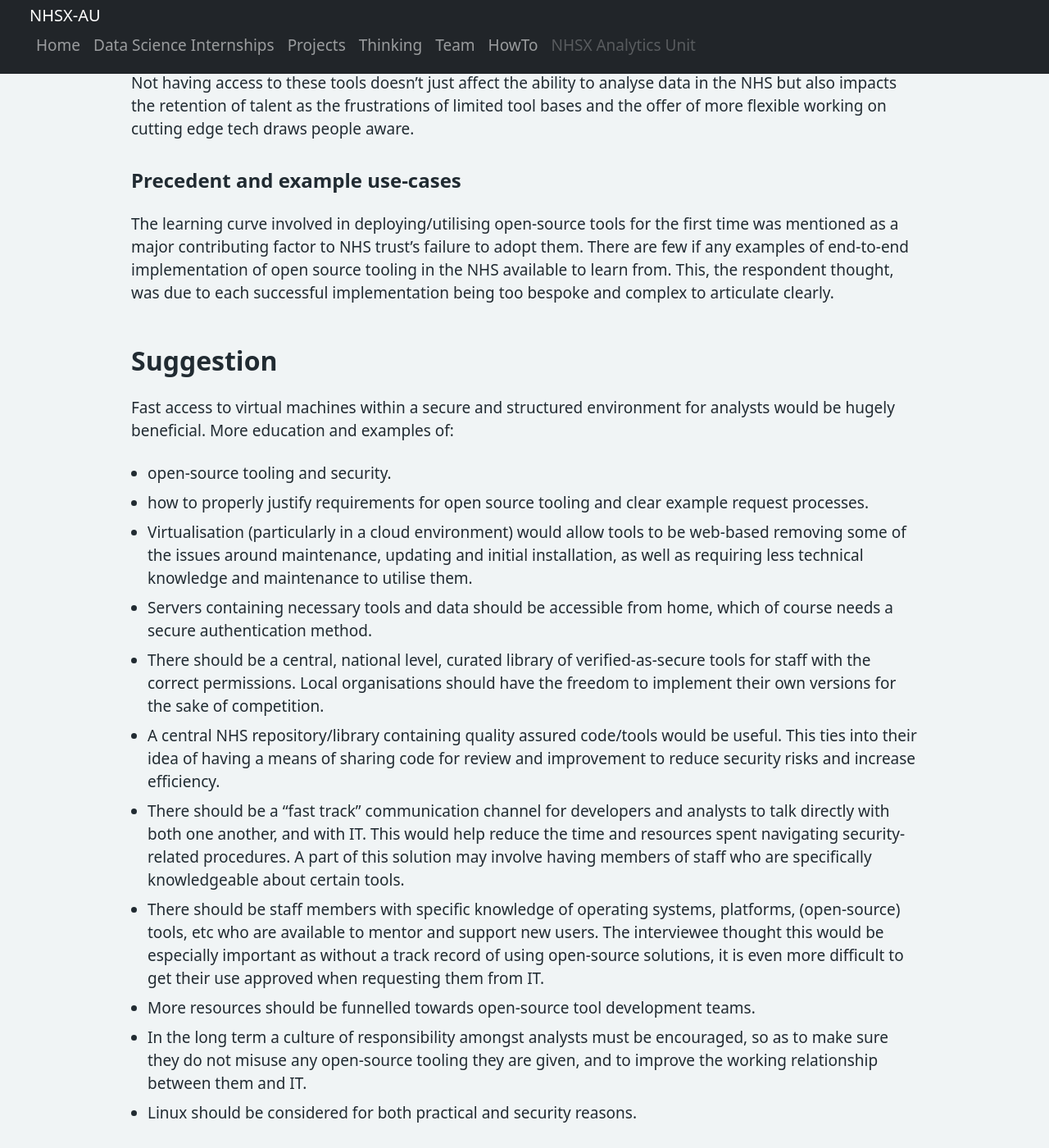
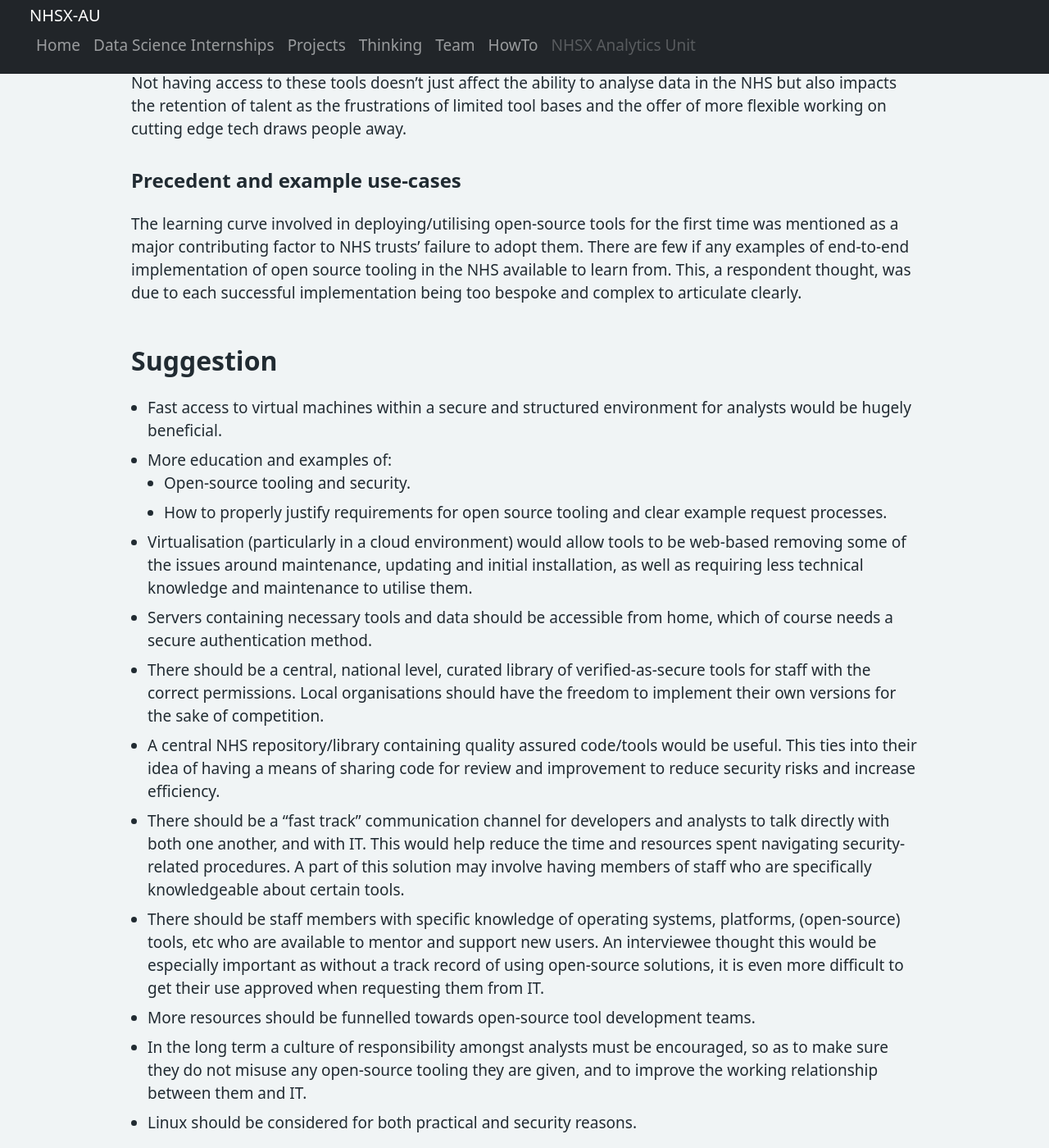
Before and after one commit to nhsx/AnalyticsUnit, a Jekyll site: the page built from expeiernces.md, in a window 1280 px wide and 1400 px high, scrolled down 1921 px. Shown: the whole window at 82% size. Built offline with Jekyll 4.4.1, drawn with Linux system fonts in a browser that asks for light colours; some of the changed text lies outside the part shown.

Commit message:
Reviewed and proof-read

```diff
--- a/expeiernces.md
+++ b/expeiernces.md
@@ -31,23 +31,23 @@ One respondent pointed out that maintaining and monitoring a tool is sometimes n
 Mentioned a couple of times was a feeling of a risk-aversion culture in the NHS leading to continuing to use outdated software and resources when safer and more efficient solutions were available.
 
 ### Shutting out talent
-Not having access to these tools doesn’t just affect the ability to analyse data in the NHS but also impacts the retention of talent as the frustrations of limited tool bases and the offer of more flexible working on cutting edge tech draws people aware.
+Not having access to these tools doesn’t just affect the ability to analyse data in the NHS but also impacts the retention of talent as the frustrations of limited tool bases and the offer of more flexible working on cutting edge tech draws people away.
 
 ### Precedent and example use-cases
-The learning curve involved in deploying/utilising open-source tools for the first time was mentioned as a major contributing factor to NHS trust’s failure to adopt them.  There are few if any examples of end-to-end implementation of open source tooling in the NHS available to learn from.  This, the respondent thought, was due to each successful implementation being too bespoke and complex to articulate clearly.
+The learning curve involved in deploying/utilising open-source tools for the first time was mentioned as a major contributing factor to NHS trusts' failure to adopt them.  There are few if any examples of end-to-end implementation of open source tooling in the NHS available to learn from.  This, a respondent thought, was due to each successful implementation being too bespoke and complex to articulate clearly.
 
 
 ## Suggestion
-Fast access to virtual machines within a secure and structured environment for analysts would be hugely beneficial.
-More education and examples of:
-- open-source tooling and security.
-- how to properly justify requirements for open source tooling and clear example request processes.
+- Fast access to virtual machines within a secure and structured environment for analysts would be hugely beneficial.
+- More education and examples of:
+  - Open-source tooling and security.
+  - How to properly justify requirements for open source tooling and clear example request processes.
 - Virtualisation (particularly in a cloud environment) would allow tools to be web-based removing some of the issues around maintenance, updating and initial installation, as well as requiring less technical knowledge and maintenance to utilise them.
 - Servers containing necessary tools and data should be accessible from home, which of course needs a secure authentication method.
 - There should be a central, national level, curated library of verified-as-secure tools for staff with the correct permissions. Local organisations should have the freedom to implement their own versions for the sake of competition.
 - A central NHS repository/library containing quality assured code/tools would be useful. This ties into their idea of having a means of sharing code for review and improvement to reduce security risks and increase efficiency.
 - There should be a “fast track” communication channel for developers and analysts to talk directly with both one another, and with IT. This would help reduce the time and resources spent navigating security-related procedures. A part of this solution may involve having members of staff who are specifically knowledgeable about certain tools.
-- There should be staff members with specific knowledge of operating systems, platforms, (open-source) tools, etc who are available to mentor and support new users. The interviewee thought this would be especially important as without a track record of using open-source solutions, it is even more difficult to get their use approved when requesting them from IT.
+- There should be staff members with specific knowledge of operating systems, platforms, (open-source) tools, etc who are available to mentor and support new users. An interviewee thought this would be especially important as without a track record of using open-source solutions, it is even more difficult to get their use approved when requesting them from IT.
 - More resources should be funnelled towards open-source tool development teams.
 - In the long term a culture of responsibility amongst analysts must be encouraged, so as to make sure they do not misuse any open-source tooling they are given, and to improve the working relationship between them and IT.
 - Linux should be considered for both practical and security reasons.
```
Also changed, not shown: other parts of expeiernces.md (+2 -2 lines).
